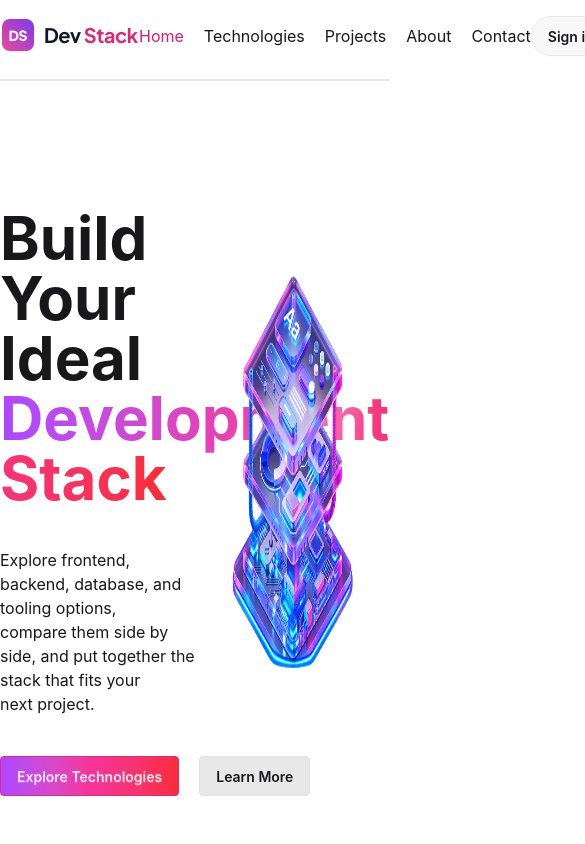
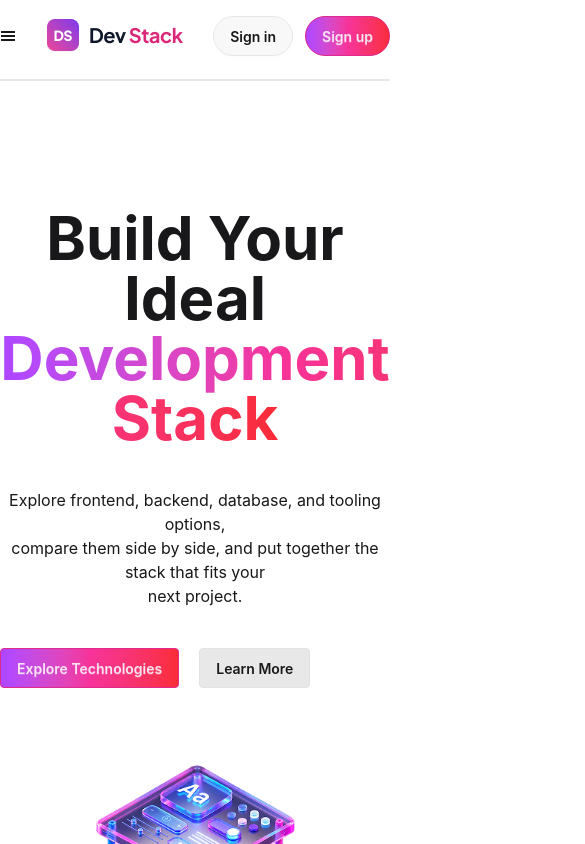
Before and after one commit to Md-Sayem-Bin-Goni/Dev-Stack, a React (Vite) app: page / in a window 390 px wide. Shown: the top 844 px of the page, 585 px wide, since content can reach past the window. Built offline with nearby package versions, Linux system fonts and the light colour scheme.

Commit message:
responsive

```diff
--- a/src/Component/Banner.tsx
+++ b/src/Component/Banner.tsx
@@ -2,8 +2,8 @@ import BannerImg from '../assets/banner-stack.png'
 
 const Banner = () => {
     return (
-        <div className='grid grid-cols-12 container mx-auto   mt-11 mb-11'>
-            <div className='col-span-6'>
+        <div className='grid grid-cols-1 text-center md:grid-cols-2 md:text-left container mx-auto   mt-11 mb-11'>
+            <div className=''>
                 <h2 className='font-bold text-6xl mt-15 '>Build Your Ideal
                     <span className='bg-linear-to-r from-purple-500 via-pink-500 to-red-500 bg-clip-text text-transparent'> Development Stack</span></h2>
                 <p className='text-1xl mt-10'>Explore frontend, backend, database, and tooling options, <br />
@@ -17,7 +17,7 @@ const Banner = () => {
                 </div>
             </div>
 
-            <div className='col-span-6 flex justify-center'>
+            <div className=' flex justify-center'>
                 <img src={BannerImg} alt="" />
             </div>
         </div>
--- a/src/Component/Nav.tsx
+++ b/src/Component/Nav.tsx
@@ -1,11 +1,13 @@
+import { GiHamburgerMenu } from 'react-icons/gi';
 import Logo from '../assets/logo-text.png'
 
 const Nav = () => {
     return (
         <div className='sticky top-0 z-50  bg-white pt-2'>
             <div className='flex justify-between items-center container mx-auto  pt-2'>
+               <GiHamburgerMenu className='md:hidden'/>
                 <img src={Logo} alt="" />
-                <ul className='flex gap-5'>
+                <ul className=' hidden md:block md:flex gap-5'>
                     <li className='text-[#D91B7E]'>Home</li>
                     <li>Technologies</li>
                     <li>Projects</li>
--- a/src/Component/Technology.tsx
+++ b/src/Component/Technology.tsx
@@ -1,4 +1,4 @@
-import  { use, useState } from 'react';
+import { use, useState } from 'react';
 import type { Itechnology } from '../Type/Type';
 import AvailableTechnology from './AvailableTechnology';
 import SelectedTechnology from './SelectedTechnology';
@@ -14,15 +14,17 @@ const Technology = ({ dataPromise }: ItechnologyProps) => {
     const [selectedTechnology, setSelectedTechnology] = useState<Itechnology[]>([])
 
     return (
-        <div className='container mx-auto grid grid-cols-12'>
-            <div className='col-span-9'>
-                <h2 className='text-4xl font-bold'>Explore the <span className='bg-linear-to-r from-purple-500 via-pink-500 to-red-500 bg-clip-text text-transparent'>Technologies</span></h2>
-                <p className='mt-3 mb-5'>Pick one technology per category to build your ideal stack.</p>
+        <div className='container mx-auto grid    lg:grid-cols-12'>
+            <div className='grid grid-cols-1'>
+                <div className='lg:col-span-9'>
+                    <h2 className='text-4xl font-bold'>Explore the <span className='bg-linear-to-r from-purple-500 via-pink-500 to-red-500 bg-clip-text text-transparent'>Technologies</span></h2>
+                    <p className='mt-3 mb-5'>Pick one technology per category to build your ideal stack.</p>
 
-                <AvailableTechnology technology={technology} selectedTechnology={selectedTechnology} setSelectedTechnology={setSelectedTechnology}></AvailableTechnology>
+                    <AvailableTechnology technology={technology} selectedTechnology={selectedTechnology} setSelectedTechnology={setSelectedTechnology}></AvailableTechnology>
+                </div>
             </div>
 
-            <div className='col-span-3'>
+            <div className='lg:col-span-3'>
                 <div>
                     <SelectedTechnology selectedTechnology={selectedTechnology} setSelectedTechnology={setSelectedTechnology} ></SelectedTechnology>
                 </div>
--- a/src/Component/TechnologyCard.tsx
+++ b/src/Component/TechnologyCard.tsx
@@ -88,8 +88,9 @@ const TechnologyCard = ({ tech, selectedTechnology, setSelectedTechnology }: Ite
                 <button
                     onClick={() => handleSelectedCard(tech)}
                     className={isSelected ? "btn btn-neutral btn-sm w-full mt-4  " : "btn btn-neutral btn-sm w-full mt-4  "}
-                    disabled={isSelected}>
-                    {isSelected ? `Added to stack ` : "Add to Stack"}
+                    disabled={isSelected}
+                    >
+                    {isSelected ? `✓ Added to stack ` : "Add to Stack"}
                 </button>
 
             </div>
```
